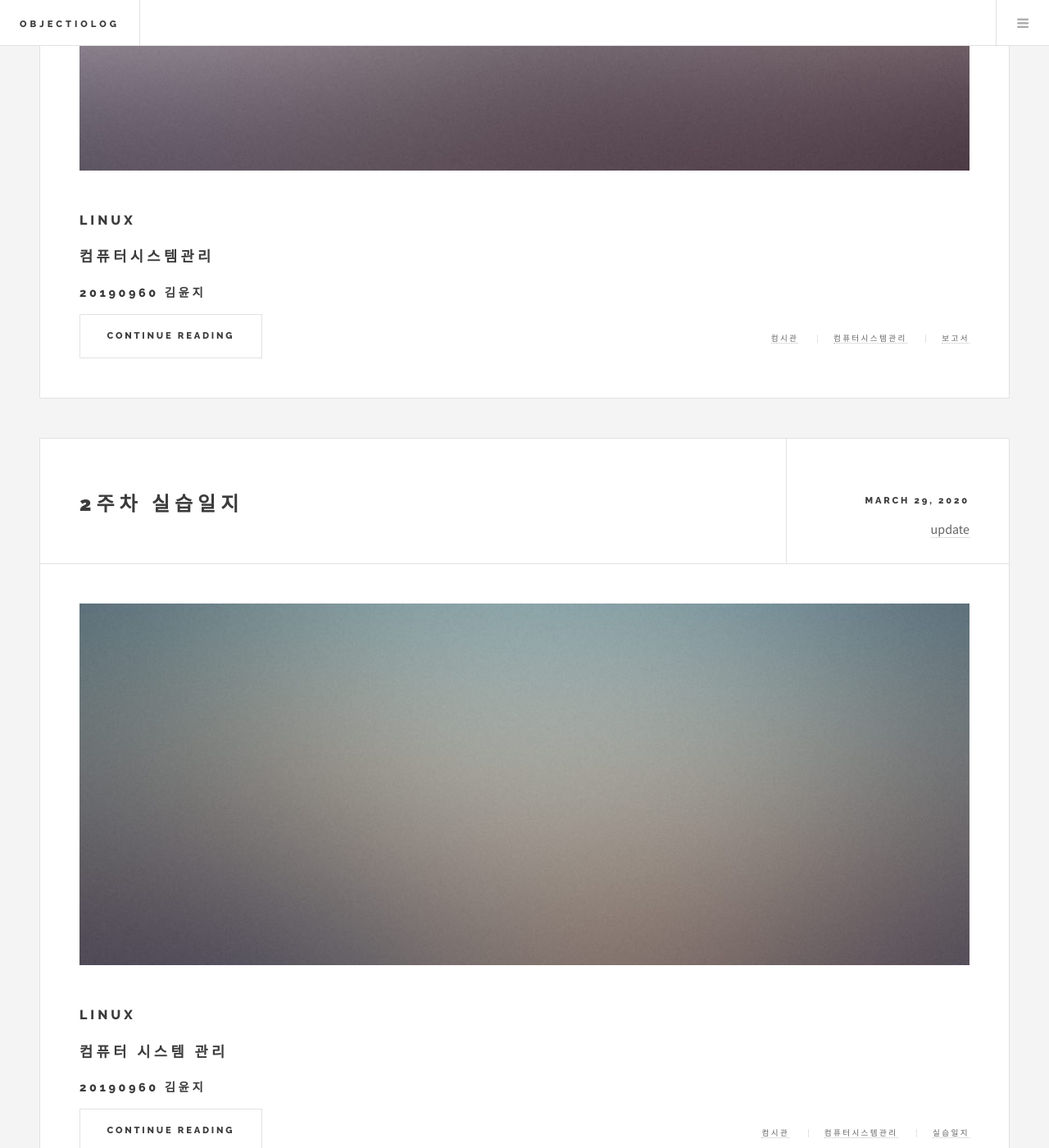
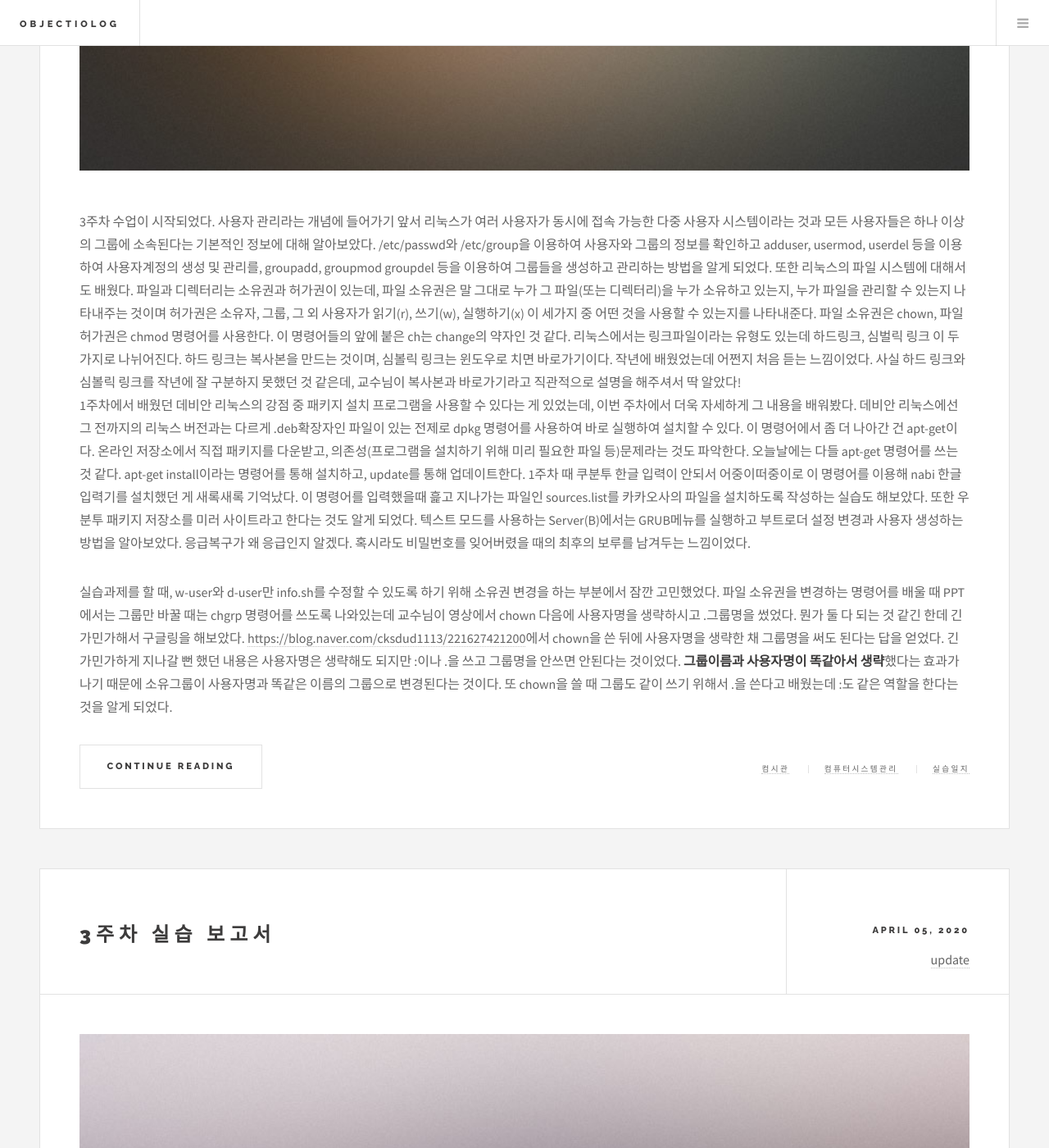
Before and after one commit to ryotaro612/Siera, a Jekyll site: the page built from index.html, in a window 1280 px wide and 1400 px high, scrolled down 784 px. Shown: the whole window at 82% size. Built offline with Jekyll 4.4.1, drawn with Linux system fonts in a browser that asks for light colours; the list of posts is cut into pages by our own code; some of the changed text lies outside the part shown.

```diff
--- /dev/null
+++ b/_posts/2020-04-05-3rd-HW.markdown
@@ -0,0 +1,15 @@
+---
+layout: post
+title:  "3주차 실습일지"
+date:   2020-04-05 19:15:07
+categories: update
+tags: 컴시관 컴퓨터시스템관리 실습일지
+image: /images/pic03.jpg
+---
+3주차 수업이 시작되었다. 사용자 관리라는 개념에 들어가기 앞서 리눅스가 여러 사용자가 동시에 접속 가능한 다중 사용자 시스템이라는 것과 모든 사용자들은 하나 이상의 그룹에 소속된다는 기본적인 정보에 대해 알아보았다. /etc/passwd와 /etc/group을 이용하여 사용자와 그룹의 정보를 확인하고 adduser, usermod, userdel 등을 이용하여 사용자계정의 생성 및 관리를, groupadd, groupmod groupdel 등을 이용하여 그룹들을 생성하고 관리하는 방법을 알게 되었다. 또한 리눅스의 파일 시스템에 대해서도 배웠다. 파일과 디렉터리는 소유권과 허가권이 있는데, 파일 소유권은 말 그대로 누가 그 파일(또는 디렉터리)을 누가 소유하고 있는지, 누가 파일을 관리할 수 있는지 나타내주는 것이며 허가권은 소유자, 그룹, 그 외 사용자가 읽기(r), 쓰기(w), 실행하기(x) 이 세가지 중 어떤 것을 사용할 수 있는지를 나타내준다. 파일 소유권은 chown, 파일 허가권은 chmod 명령어를 사용한다. 이 명령어들의 앞에 붙은 ch는 change의 약자인 것 같다. 리눅스에서는 링크파일이라는 유형도 있는데 하드링크, 심벌릭 링크 이 두가지로 나뉘어진다. 하드 링크는 복사본을 만드는 것이며, 심볼릭 링크는 윈도우로 치면 바로가기이다. 작년에 배웠었는데 어쩐지 처음 듣는 느낌이었다. 사실 하드 링크와 심볼릭 링크를 작년에 잘 구분하지 못했던 것 같은데, 교수님이 복사본과 바로가기라고 직관적으로 설명을 해주셔서 딱 알았다!
+1주차에서 배웠던 데비안 리눅스의 강점 중 패키지 설치 프로그램을 사용할 수 있다는 게 있었는데, 이번 주차에서 더욱 자세하게 그 내용을 배워봤다. 데비안 리눅스에선 그 전까지의 리눅스 버전과는 다르게 .deb확장자인 파일이 있는 전제로 dpkg 명령어를 사용하여 바로 실행하여 설치할 수 있다. 이 명령어에서 좀 더 나아간 건 apt-get이다. 온라인 저장소에서 직접 패키지를 다운받고, 의존성(프로그램을 설치하기 위해 미리 필요한 파일 등)문제라는 것도 파악한다. 오늘날에는 다들 apt-get 명령어를 쓰는 것 같다. apt-get install이라는 명령어를 통해 설치하고, update를 통해 업데이트한다. 1주차 때 쿠분투 한글 입력이 안되서 어중이떠중이로 이 명령어를 이용해 nabi 한글 입력기를 설치했던 게 새록새록 기억났다. 이 명령어를 입력했을때 흝고 지나가는 파일인 sources.list를 카카오사의 파일을 설치하도록 작성하는 실습도 해보았다. 또한 우분투 패키지 저장소를 미러 사이트라고 한다는 것도 알게 되었다.
+텍스트 모드를 사용하는 Server(B)에서는 GRUB메뉴를 실행하고 부트로더 설정 변경과 사용자 생성하는 방법을 알아보았다. 응급복구가 왜 응급인지 알겠다. 혹시라도 비밀번호를 잊어버렸을 때의 최후의 보루를 남겨두는 느낌이었다.
+
+실습과제를 할 때, w-user와 d-user만 info.sh를 수정할 수 있도록 하기 위해 소유권 변경을 하는 부분에서 잠깐 고민했었다. 파일 소유권을 변경하는 명령어를 배울 때 PPT에서는 그룹만 바꿀 때는 chgrp 명령어를 쓰도록 나와있는데 교수님이 영상에서 chown 다음에 사용자명을 생략하시고 .그룹명을 썼었다. 뭔가 둘 다 되는 것 같긴 한데 긴가민가해서 구글링을 해보았다. <https://blog.naver.com/cksdud1113/221627421200>에서 chown을 쓴 뒤에 사용자명을 생략한 채 그룹명을 써도 된다는 답을 얻었다. 긴가민가하게 지나갈 뻔 했던 내용은 사용자명은 생략해도 되지만 :이나 .을 쓰고 그룹명을 안쓰면 안된다는 것이었다. **그룹이름과 사용자명이 똑같아서 생략**했다는 효과가 나기 때문에 소유그룹이 사용자명과 똑같은 이름의 그룹으로 변경된다는 것이다. 또 chown을 쓸 때 그룹도 같이 쓰기 위해서 .을 쓴다고 배웠는데 :도 같은 역할을 한다는 것을 알게 되었다.
+
+오늘은 정말 '관리자'가 사용할 법한 명령어들을 많이 배워서 보람찼다. '정말 내가 컴퓨터를 관리할 수 있게 되겠구나'라는 느낌이 확 들었기 때문이다. 강의를 들으려는데 머리가 너무 아파서 앞부분을 집중을 못했었다. 그래서 떠듬떠듬 따라갔지만 다른 강의를 들을 때보다 공부효율이 낮은 것 같아서 실습과제가 걱정되었었다. 그런데 과제를 하면서, 당연하다면 당연하겠지만 명령어를 쓰면 쓸수록 머릿속에 착착 정리되는 게 느껴졌다. 확실히 강의를 보면서 따라하는 것보다 주어진 과제(미션)를 해결하기 위해 머리를 굴리는 게 효과가 정말 좋다고 생각했다. 그리고 교수님이 과제를 올릴 때 한 사이트에다 전부 올려서 관리하는 게 좋다고 하셔서 github에 올린 게 조금 걱정이 되었다. 그냥 파일형식으로 보이는 것이라서 뽀대가 안날까봐 염려스러웠다. 그래서 다른 방법이 없을까 찾아보는데,github가 웹페이지라는 기능도 제공한다는 글을 보았다. 아니나 다를까 이미 github로 블로그까지 만든 사람이 있었다. 이 방법이 딱 좋겠다 싶어 빠르게 블로그를 만들어보았다. 깃허브 블로그도 처음해보는 거라 많이 서투를 것 같지만 무사히 yml파일을 편집하여 블로그 이름과 정보 수정하는 것을 성공하였고, 1 2주차 실습일지 올리는 것에도 성공했다. 다른 사이트의 블로그들은 그냥 글자를 쓰면 되는 것과는 다르게 깃허브 블로그는 전부 마크다운으로 쳐야하지만 마크다운도 계속 쓰다보니 그냥 글씨 쓰는 것과는 또 다른 느낌이 있어서 재밌었다. 한가지 막혔던 것은.. 보고서를 올리는 데 사진이 계속 깨져서 보인다..ㅠ 급한 대로 블로그에 올려서 주소를 가져왔지만 조만간 새로운 방법을 찾아서 깃에 대한 마스터가 되야지!
```
Also changed, not shown: _posts/2015-11-14-welcome-to-jekyll2.markdown (deleted, +0 -27 lines), _posts/2020-04-05-3rd-report.markdown (+4 -4 lines).
